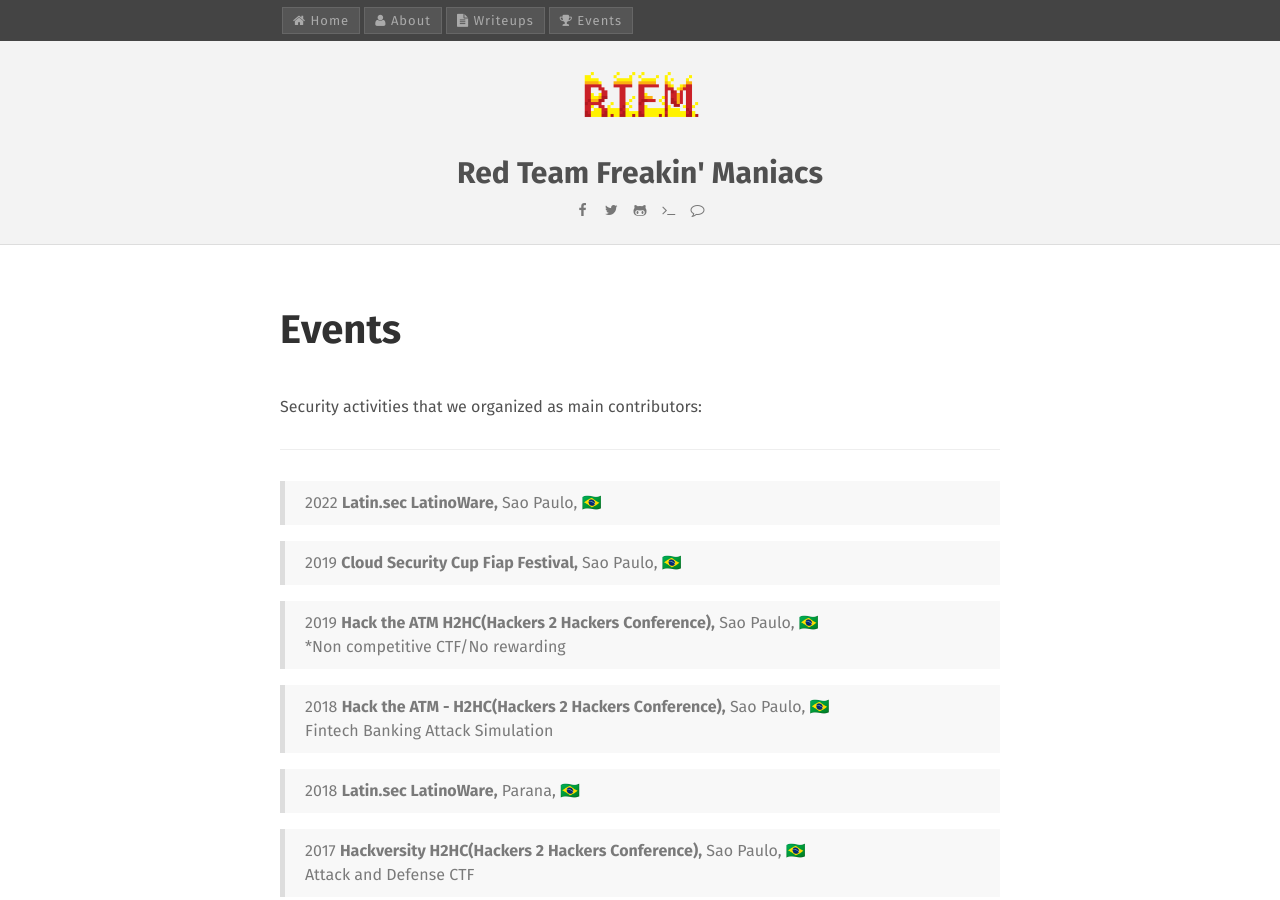
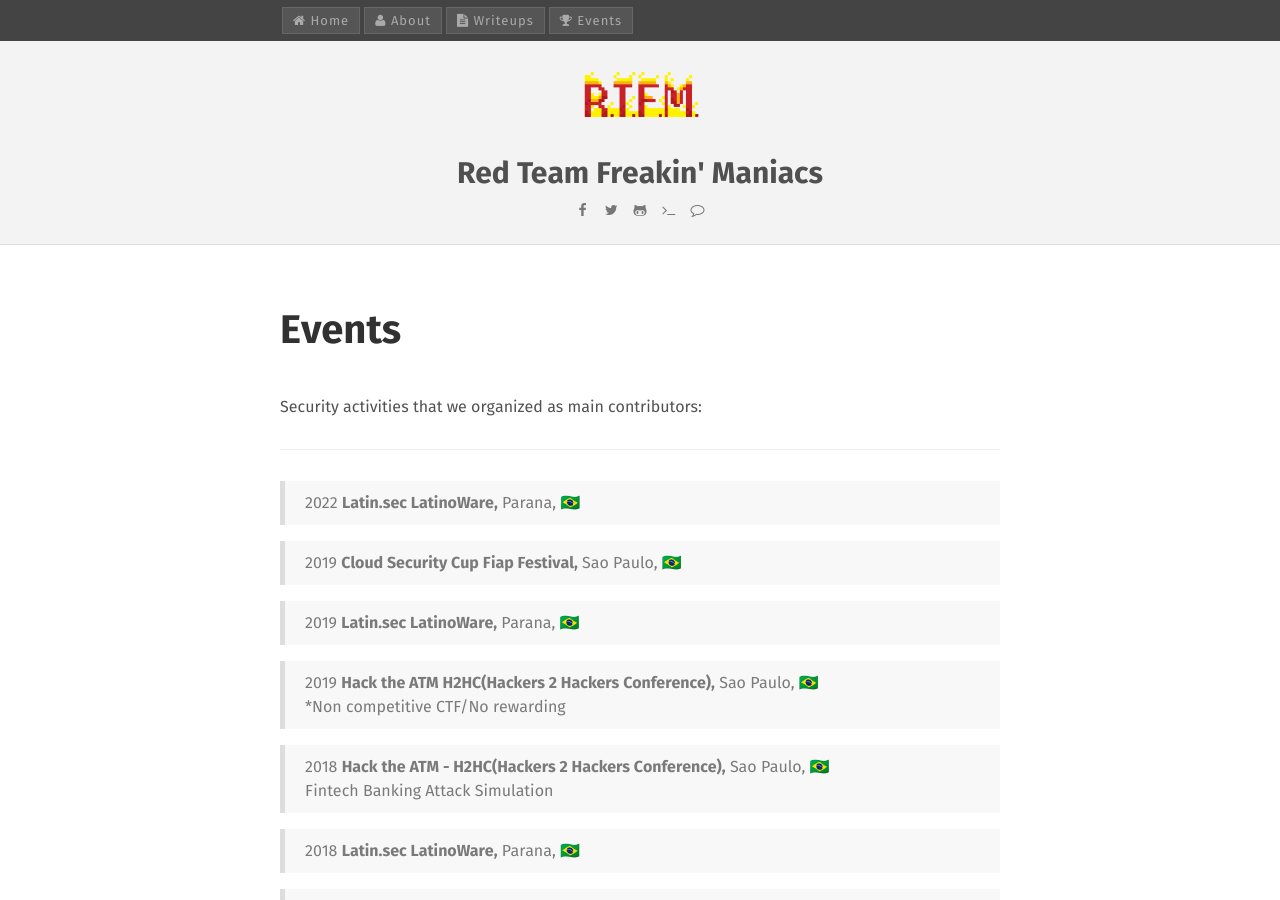
Before and after one commit to rtfm-ctf/rtfm-ctf.github.io, a Jekyll site: the page built from events.md, in a window 1280 px wide and 900 px high. Built offline with Jekyll 4.4.1, drawn with Linux system fonts in a browser that asks for light colours.

Commit message:
adding latinoware ctf from 2019

```diff
--- a/events.md
+++ b/events.md
@@ -7,9 +7,11 @@ Security activities that we organized as main contributors:
 
 -----
 
-> 2022 **Latin.sec LatinoWare,** Sao Paulo, 🇧🇷
+> 2022 **Latin.sec LatinoWare,** Parana, 🇧🇷
 
 > 2019 **Cloud Security Cup Fiap Festival,** Sao Paulo, 🇧🇷
+
+> 2019 **Latin.sec LatinoWare,** Parana, 🇧🇷
 
 > 2019 **Hack the ATM H2HC(Hackers 2 Hackers Conference),** Sao Paulo, 🇧🇷
 > *Non competitive CTF/No rewarding
```
Also changed, not shown: 2 other files.
